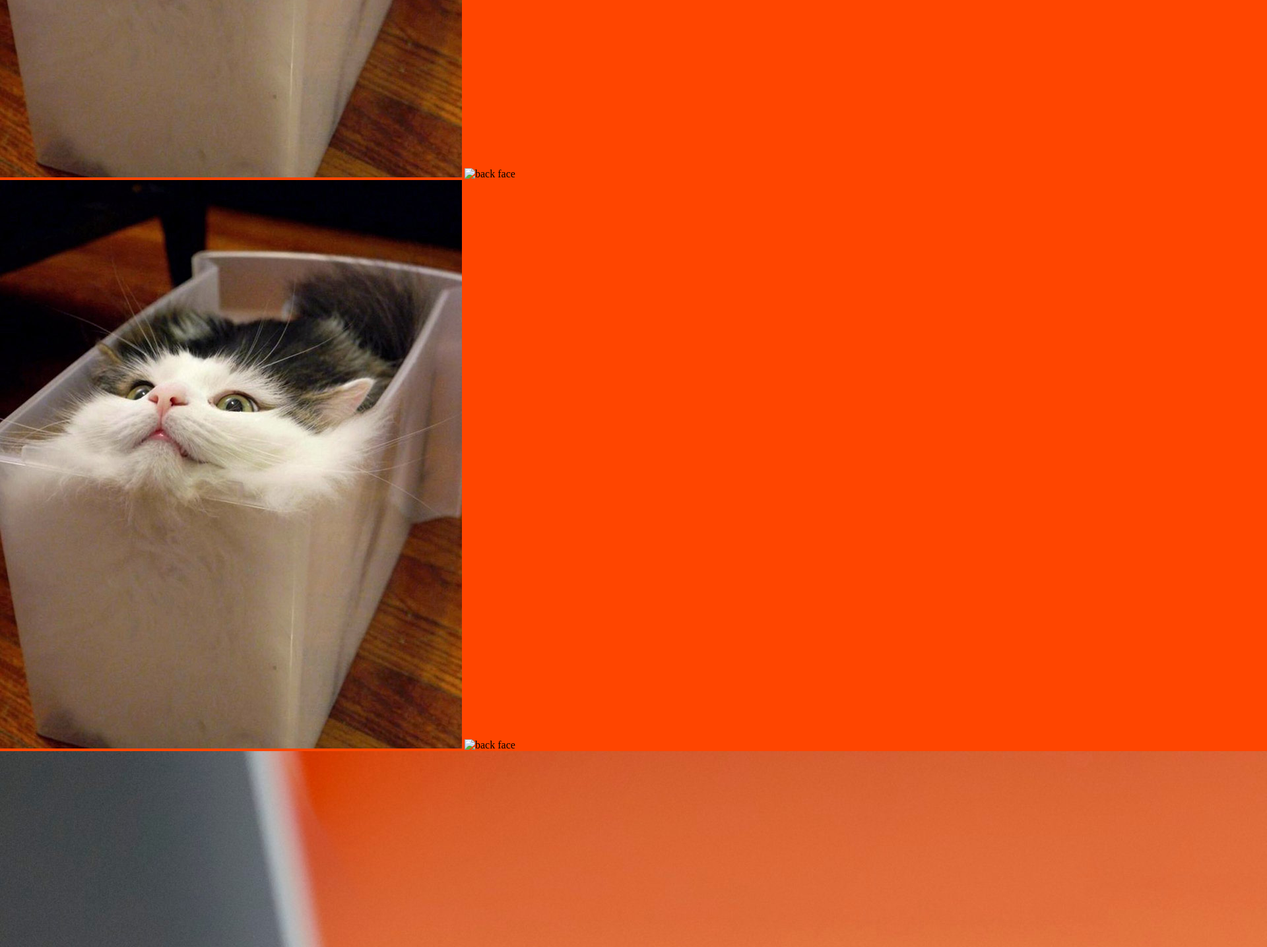
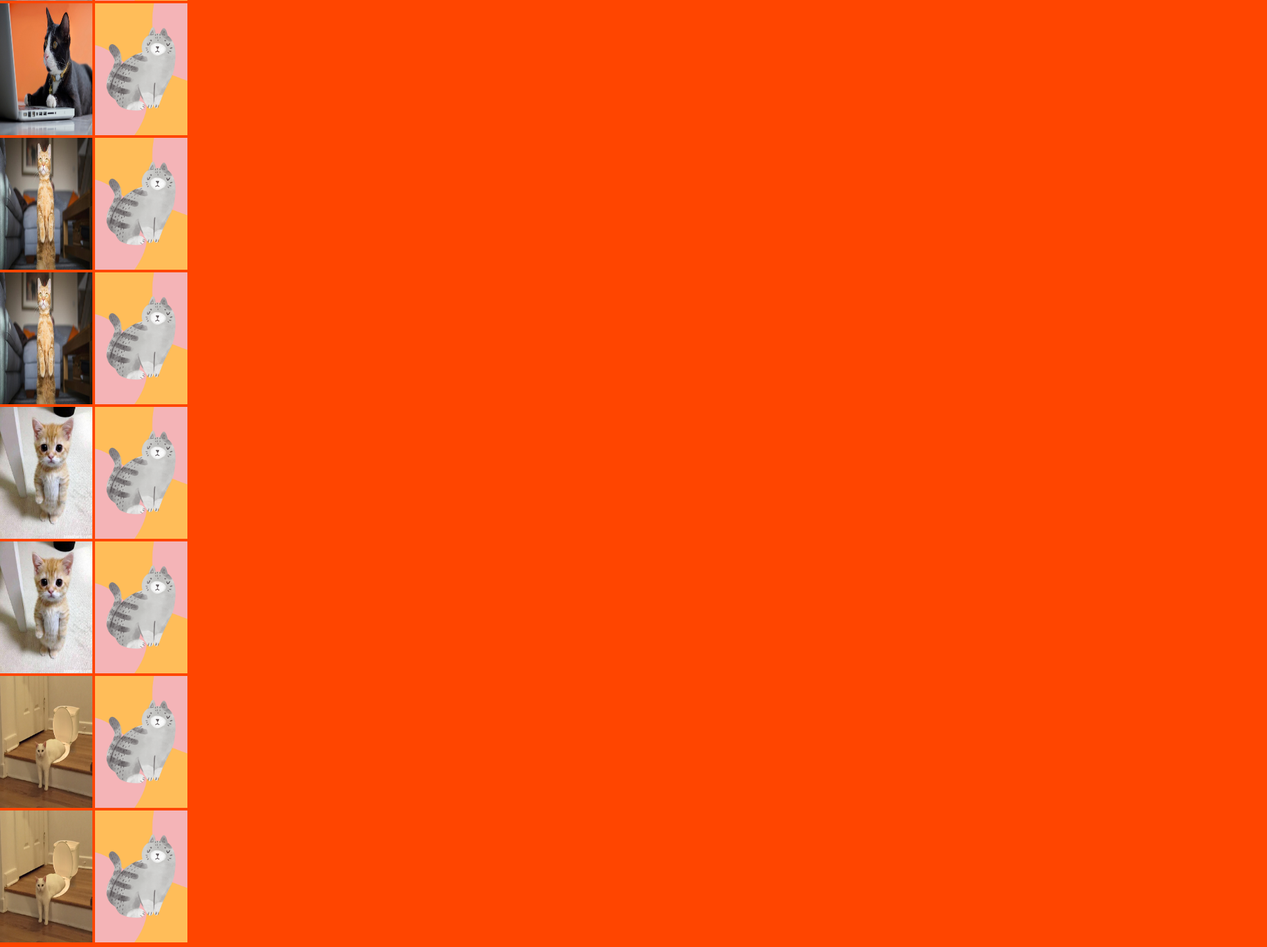
Before and after one commit to magalipujol/memory-game, a plain HTML site: page index.html in a window 1280 px wide. Shown: the part 1015-2451 px from the top of the page at 66% size, 1920 px wide, since content can reach past the window. Drawn offline with Linux system fonts and the light colour scheme.

Commit message:
card changes

```diff
--- a/index.html
+++ b/index.html
@@ -10,51 +10,51 @@
     <section class="memory-game">
         <div class="memory-card">
             <img src="img/pizza-kitten.jpg" class="front-face" alt="pizza kitten">
-            <img src="img/another-kitten-card.pdf" class="back-face" alt="back face">
+            <img src="img/back-card.png" class="back-face" alt="back face">
         </div>
         <div class="memory-card">
             <img src="img/pizza-kitten.jpg" class="front-face" alt="pizza kitten">
-            <img src="img/another-kitten-card.pdf" class="back-face" alt="back face">
+            <img src="img/back-card.png" class="back-face" alt="back face">
         </div>
         <div class="memory-card">
             <img src="img/liquid-cat.jpg" class="front-face" alt="liquid cat">
-            <img src="img/another-kitten-card.pdf" class="back-face" alt="back face">
+            <img src="img/back-card.png" class="back-face" alt="back face">
         </div>
         <div class="memory-card">
             <img src="img/liquid-cat.jpg" class="front-face" alt="liquid cat">
-            <img src="img/another-kitten-card.pdf" class="back-face" alt="back face">
+            <img src="img/back-card.png" class="back-face" alt="back face">
         </div>
         <div class="memory-card">
             <img src="img/programmer-cat.jpg" class="front-face" alt="programmer cat">
-            <img src="img/another-kitten-card.pdf" class="back-face" alt="back face">
+            <img src="img/back-card.png" class="back-face" alt="back face">
         </div>
         <div class="memory-card">
             <img src="img/programmer-cat.jpg" class="front-face" alt="programmer cat">
-            <img src="img/another-kitten-card.pdf" class="back-face" alt="back face">
+            <img src="img/back-card.png" class="back-face" alt="back face">
         </div>
         <div class="memory-card">
             <img src="img/suricate-cat.jpg" class="front-face" alt="suricate cat">
-            <img src="img/another-kitten-card.pdf" class="back-face" alt="back face">
+            <img src="img/back-card.png" class="back-face" alt="back face">
         </div>
         <div class="memory-card">
             <img src="img/suricate-cat.jpg" class="front-face" alt="suricate cat">
-            <img src="img/another-kitten-card.pdf" class="back-face" alt="back face">
+            <img src="img/back-card.png" class="back-face" alt="back face">
         </div>
         <div class="memory-card">
             <img src="img/tiny-kitte.jpg" class="front-face" alt="tiny kitten">
-            <img src="img/another-kitten-card.pdf" class="back-face" alt="back face">
+            <img src="img/back-card.png" class="back-face" alt="back face">
         </div>
         <div class="memory-card">
             <img src="img/tiny-kitte.jpg" class="front-face" alt="tiny kitten">
-            <img src="img/another-kitten-card.pdf" class="back-face" alt="back face">
+            <img src="img/back-card.png" class="back-face" alt="back face">
         </div>
         <div class="memory-card">
             <img src="img/toilet-cat.jpg" class="front-face" alt="cat in a toilet">
-            <img src="img/another-kitten-card.pdf" class="back-face" alt="back face">
+            <img src="img/back-card.png" class="back-face" alt="back face">
         </div>
         <div class="memory-card">
             <img src="img/toilet-cat.jpg" class="front-face" alt="cat in a toilet">
-            <img src="img/another-kitten-card.pdf" class="back-face" alt="back face">
+            <img src="img/back-card.png" class="back-face" alt="back face">
         </div>
     </section>
     <script src="main.js"></script>
--- a/stylesheet.css
+++ b/stylesheet.css
@@ -8,3 +8,13 @@ body {
     height: 100vh;
     background: orangered;
 }
+
+.back-face {
+    height: 200px;
+    width: 140px;
+}
+
+.front-face {
+    height: 200px;
+    width: 140px;
+}
```
Also changed, not shown: img/back-card.png (added).
